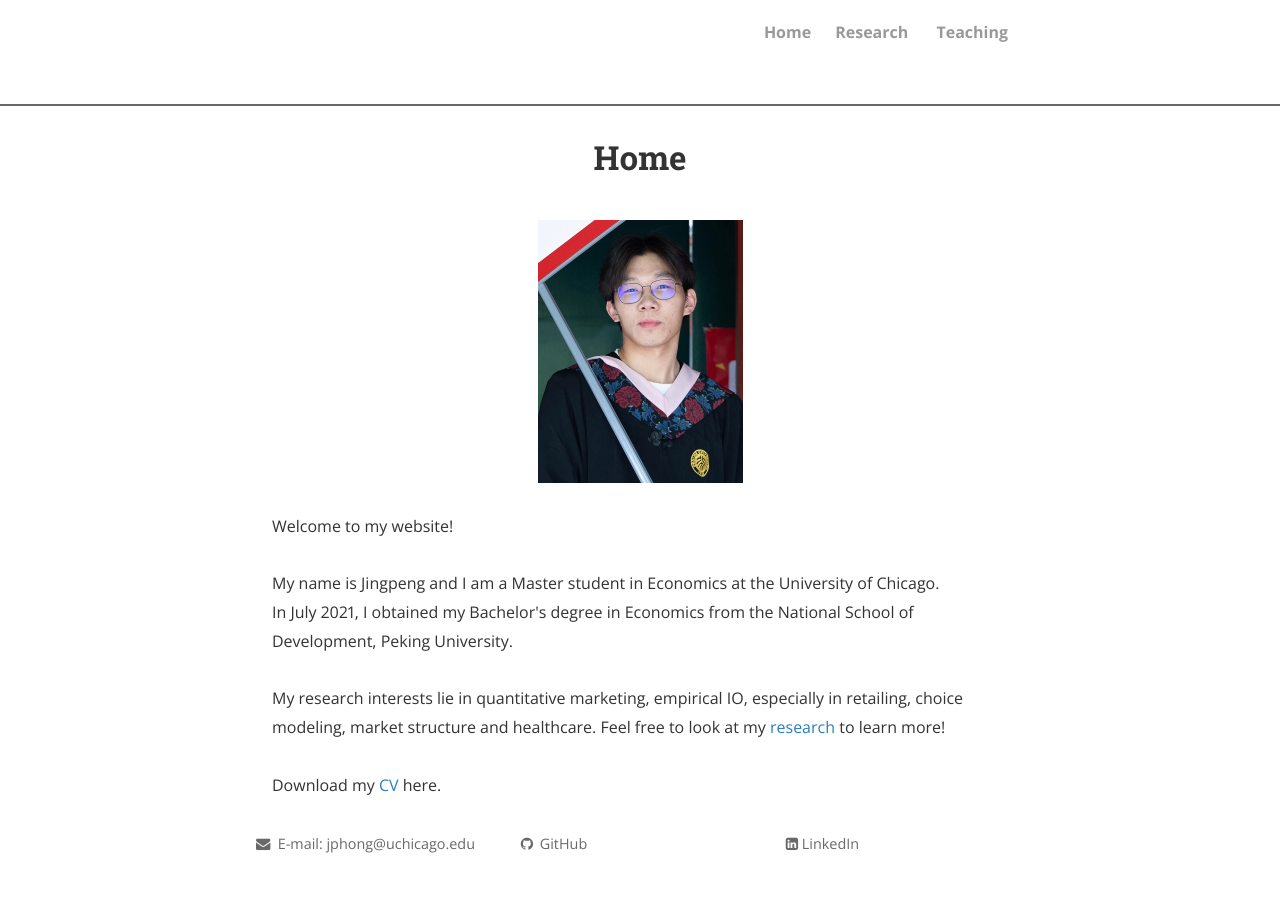
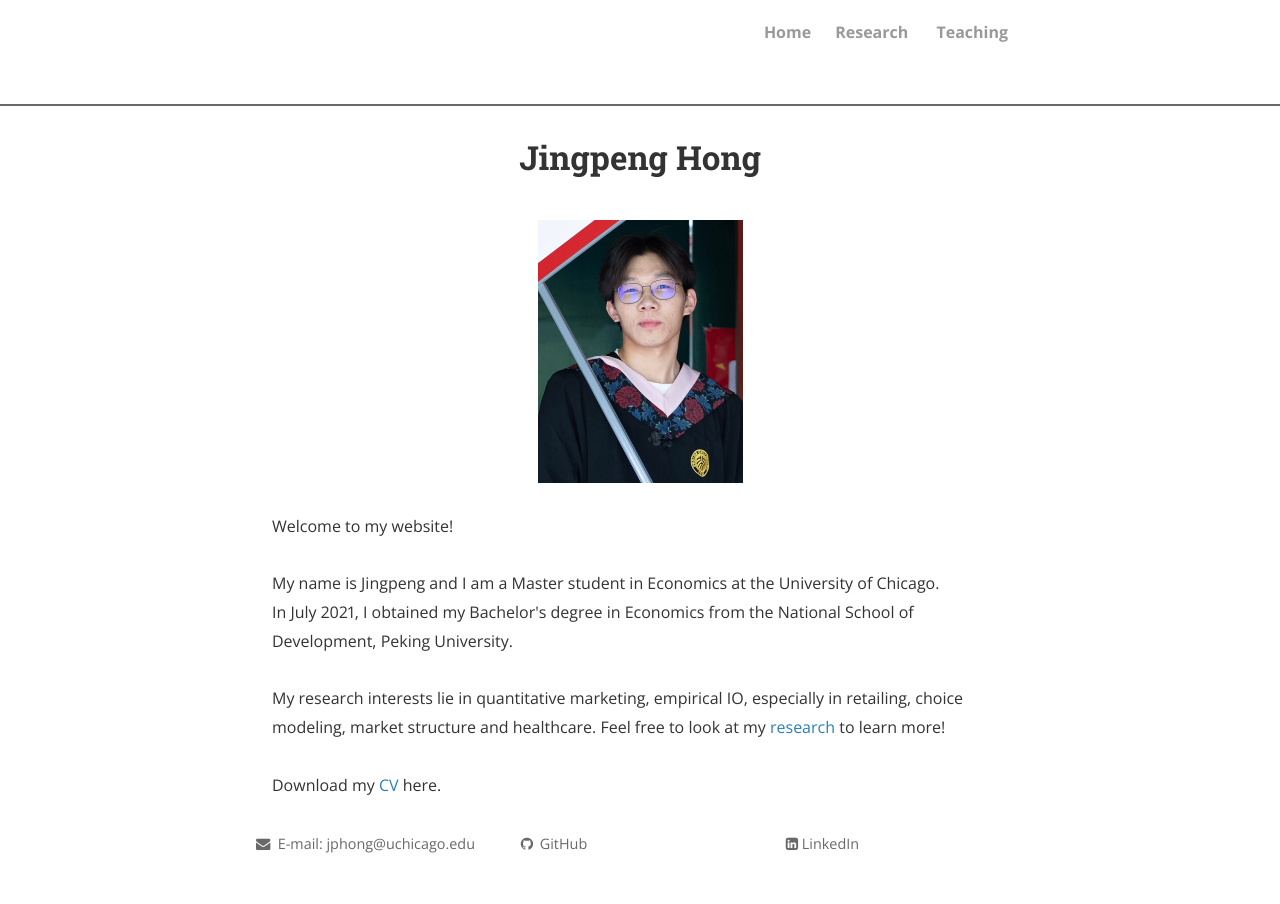
Before and after one commit to JingpengHong/JingpengHong.github.io, a Jekyll site: the page built from index.html, in a window 1280 px wide. Built offline with Jekyll 4.4.1, drawn with Linux system fonts in a browser that asks for light colours; nearby versions of some CDN libraries; the list of posts is cut into pages by our own code; comment, search, counter and statistics services are not loaded; a style sheet for code colours, icons or effects is not loaded.

Commit message:
Update index.html

```diff
--- a/index.html
+++ b/index.html
@@ -1,6 +1,6 @@
 ---
 layout: page
-title: Home
+title: Jingpeng Hong
 ---
 <div class="home">
   <script async src="https://www.googletagmanager.com/gtag/js?id=UA-108085250-1"></script>
@@ -12,7 +12,7 @@ title: Home
   gtag('config', 'UA-108085250-1');
 </script>
 
-<img src="profile.jpg" alt="Jingpeng Hong pic" style="width:205px;height:263px;" title="Jingpeng Hong"; algin="middle">
+<img src="profile.jpg" alt="Jingpeng Hong pic" style="width:205px;height:263px;" title="Jingpeng Hong (洪景鹏)"; algin="middle">
 <br>
 Welcome to my website!
 <br><br>
```
